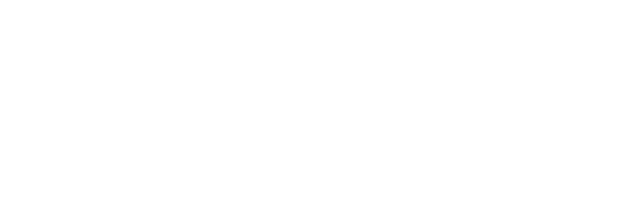
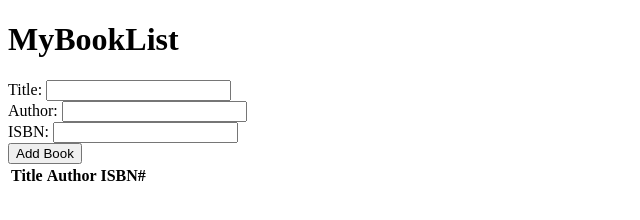
Before and after one commit to acciojob/book-list-dhusakshata, a website: page main.html in a window 1280 px wide. Shown: the whole page, without its empty margins (0-640 px from the left). Drawn offline with Linux system fonts and the light colour scheme.

Commit message:
created a submission

```diff
--- a/main.html
+++ b/main.html
@@ -4,10 +4,52 @@
 
 <head>
 	<link rel="stylesheet" href="styles.css">
+	<style>
+    .delete {
+      cursor: pointer;
+    }
+		table,tr,th{
+			border:4px ;
+		}
+  </style>
 </head>
 
 <body>
 	<!-- the entire body must be written by student -->
+ <h1>MyBookList</h1>
+  <div>
+    <label for="title">Title:</label>
+    <input type="text" id="title" required>
+	  <br>
+    <label for="author">Author:</label>
+    <input type="text" id="author" required>
+	  <br>
+    <label for="isbn">ISBN:</label>
+    <input type="text" id="isbn">
+	  <br>
+    <button id="submit">Add Book</button>
+  </div>
+  <table >
+    <thead>
+      <tr>
+        <th>Title</th>
+        <th>Author</th>
+        <th>ISBN#</th>
+        <th></th>
+      </tr>
+    </thead>
+    <tbody id="book-list">
+    </tbody>
+  </table>
+
+
+
+</form>
+
+
+
+
+
     <script type="text/javascript" src="./script.js">
 </script>
 
```
